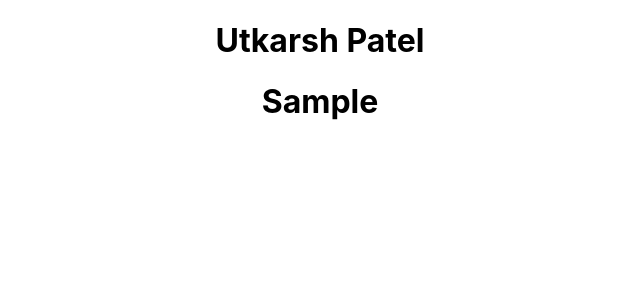
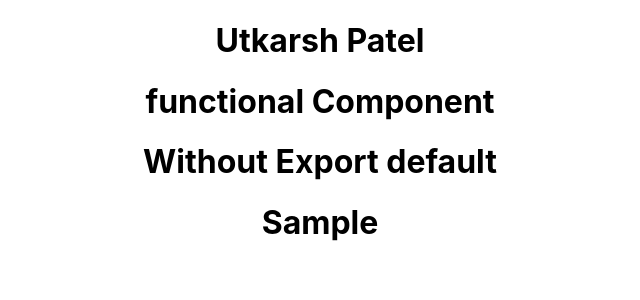
Before and after one commit to UtkarshPatel9934/React.js, a React (Create React App) app in the folder reactapp/: page / in a window 1280 px wide. Shown: the top 300 px of the page, without its empty margins (320-960 px from the left). Built offline with nearby package versions, Linux system fonts and the light colour scheme.

Commit message:
Added new functional component

```diff
--- a/reactapp/src/App.js
+++ b/reactapp/src/App.js
@@ -1,9 +1,23 @@
 import './App.css';
+
+// Importing Functional Component
+import Functional from './functional'
+// If we want to use as a component, We always enclose the name of the Component in the Tag as HTML
+
+// Note: here we have to use {} compoulsory as we don't use default in export statement
+import { Default } from './WithoutExportDefault'
 
 function App() {
   return (
     <div className="App">
      <h1>Utkarsh Patel</h1>
+
+    {/* Functional Component */}
+    <Functional></Functional>
+
+    {/* Default Component */}
+    <Default></Default>
+
     </div>
   );
 }
--- /dev/null
+++ b/reactapp/src/WithoutExportDefault.js
@@ -0,0 +1,6 @@
+export function Default()
+{
+	return(
+		<h1>Without Export default</h1>
+	)
+}
--- /dev/null
+++ b/reactapp/src/functional.js
@@ -0,0 +1,14 @@
+// Functional Component
+/*
+	1. Make sure to start the name of the function starts with Capital Letter
+ */
+function Functional()
+{
+	return(
+		<h1>functional Component</h1>
+	)
+}
+
+// To use this component in our Root (App.js) we have to export it
+
+export default Functional;
```
Also changed, not shown: 2 other files (tests, documents, lock files or other folders).
